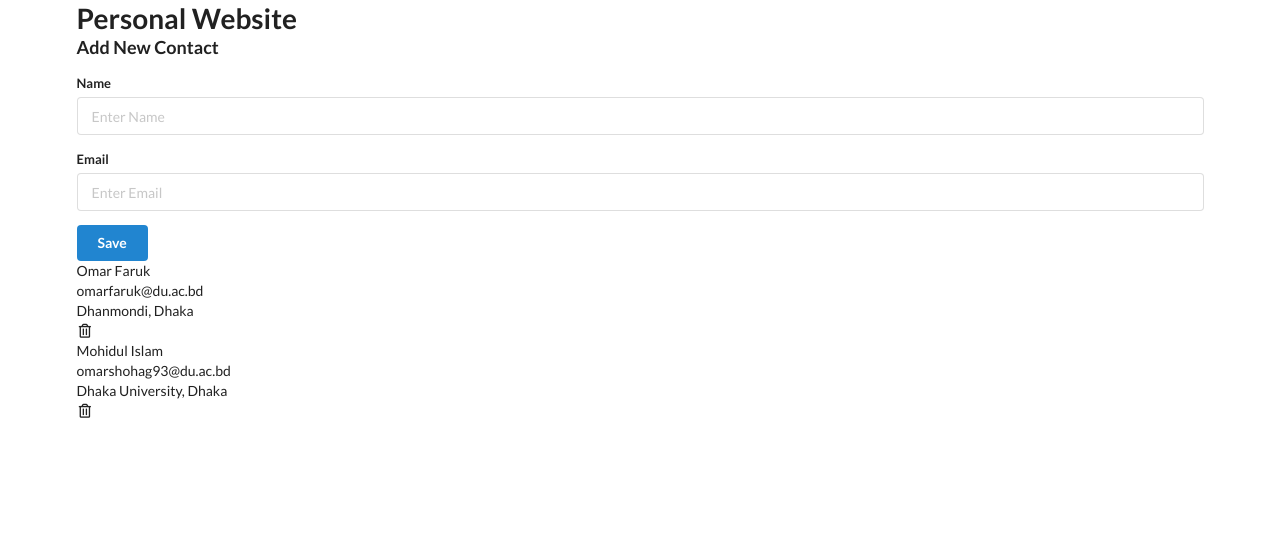
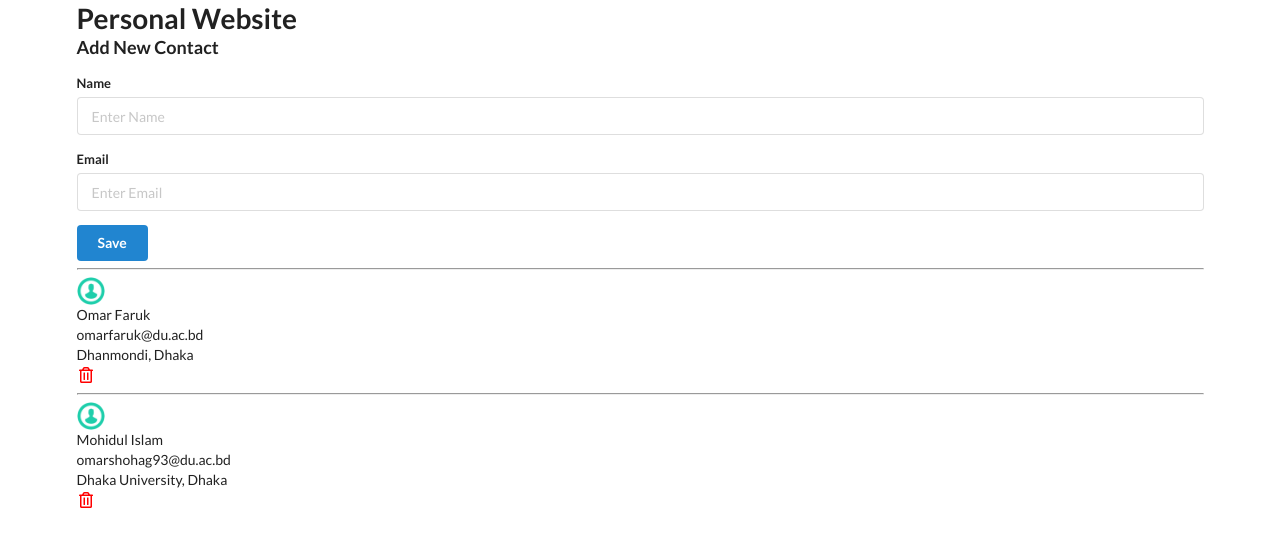
Before and after one commit to shohagdu/personalApp, a React (Create React App) app: page / in a window 1280 px wide. Shown: the top 546 px of the page. Built offline with nearby package versions, Linux system fonts and the light colour scheme.

Commit message:
some issue fixed

```diff
--- a/src/components/ContactCard.js
+++ b/src/components/ContactCard.js
@@ -0,0 +1,19 @@
+import React from "react";
+import userImg from '../images/User_Circle.png';
+
+const ContactCard = (props) =>{
+    const  {name,email,address  } =props.contact;
+    return (
+        <div className="item" >
+            <hr/>
+            <div className="content">
+                <img className="ui avatar image" src={userImg} alt=""/>
+                <div className="header">{ name}</div>
+                <div >{ email}</div>
+                <div >{ address}</div>
+            </div>
+            <i className="trash alternate outline icon" style={{color:"red",fontSize:"16px"}}></i>
+        </div>
+    );
+}
+export default ContactCard;
--- a/src/components/ContactList.js
+++ b/src/components/ContactList.js
@@ -1,16 +1,10 @@
 import React from "react";
+import ContactCard from "./ContactCard";
 
 const ContactList = (props) => {
-    const renderContactList = props.contacts.map((contact,i)=>{
+    const renderContactList = props.contacts.map((contact)=>{
        return (
-           <div className="item" key={i}>
-               <div className="content">
-                   <div className="header">{ contact.name}</div>
-                   <div >{ contact.email}</div>
-                   <div >{ contact.address}</div>
-               </div>
-               <i className="trash alternate outline icon"></i>
-           </div>
+           <ContactCard contact={contact}/>
        );
     });
     return <div className="ui celled List"> { renderContactList } </div>;
```
Also changed, not shown: src/images/User_Circle.png (added).
